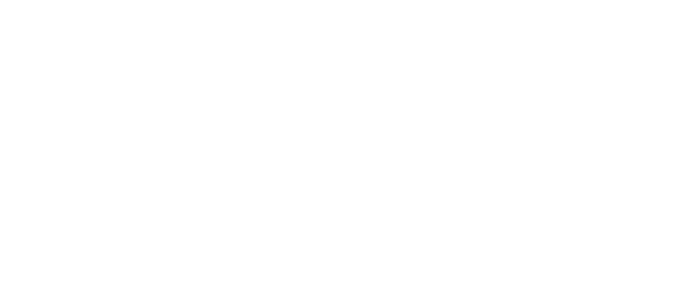
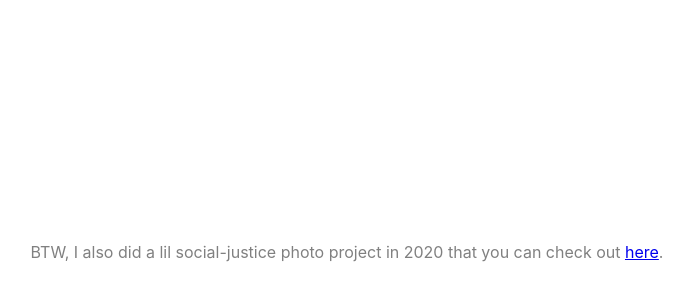
Before and after one commit to charava/mywebcard, a React (Create React App) app: page /photos in a window 1280 px wide. Shown: the part 148-448 px from the top of the page, without its empty margins (293-986 px from the left). Built offline with nearby package versions, Linux system fonts and the light colour scheme.

Commit message:
added ph2020

```diff
--- a/src/App.css
+++ b/src/App.css
@@ -128,7 +128,12 @@
 .image-label {
   margin-top: 5px;
   font-size: 14px;
-  color: #333;
+  color: grey;
+}
+
+.photographing2020 {
+  color: grey;
+  text-align: left;
 }
 
 .modal {
--- a/src/Photos.js
+++ b/src/Photos.js
@@ -16,7 +16,9 @@ function Photos() {
   return (
     <div className="App">
       <div className="main-container">
-        <div className="grid-container">
+      <p className="photographing2020">BTW, I also did a lil social-justice photo project in 2020 that you can check out <a href="https://photographing2020.onuniverse.com/" target="_blank">here</a>.
+    </p>
+       <div className="grid-container">
           {photos.map((image, index) => (
             <div key={index} className="grid-item-container" onClick={() => handleImageClick(image)}>
               <img
```
